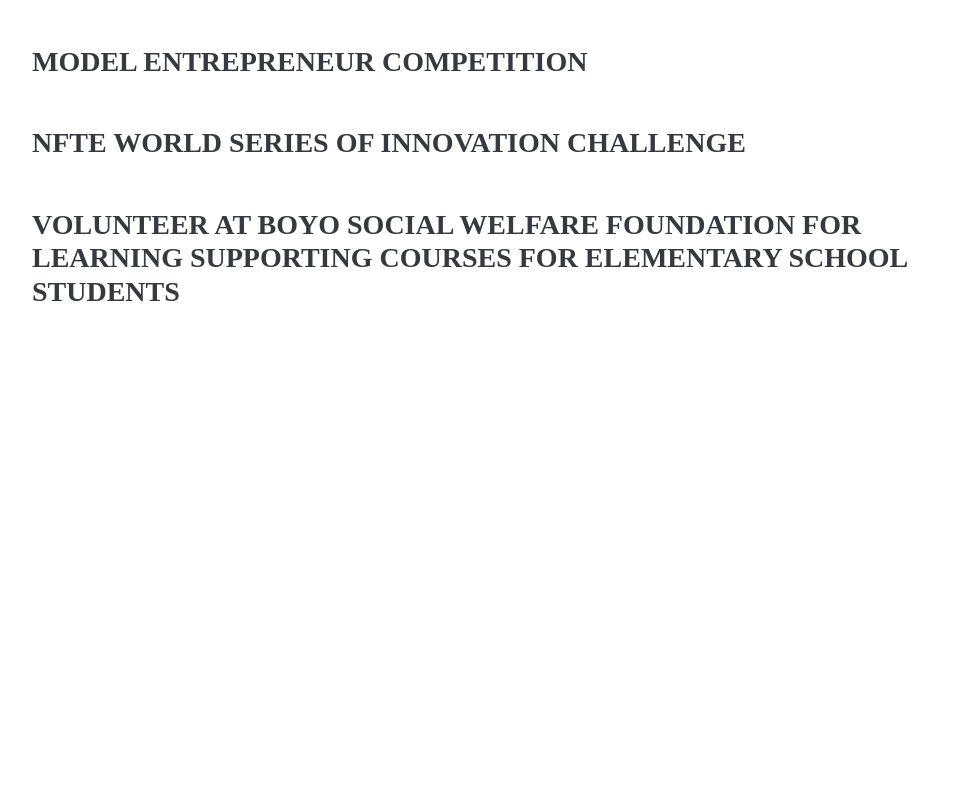
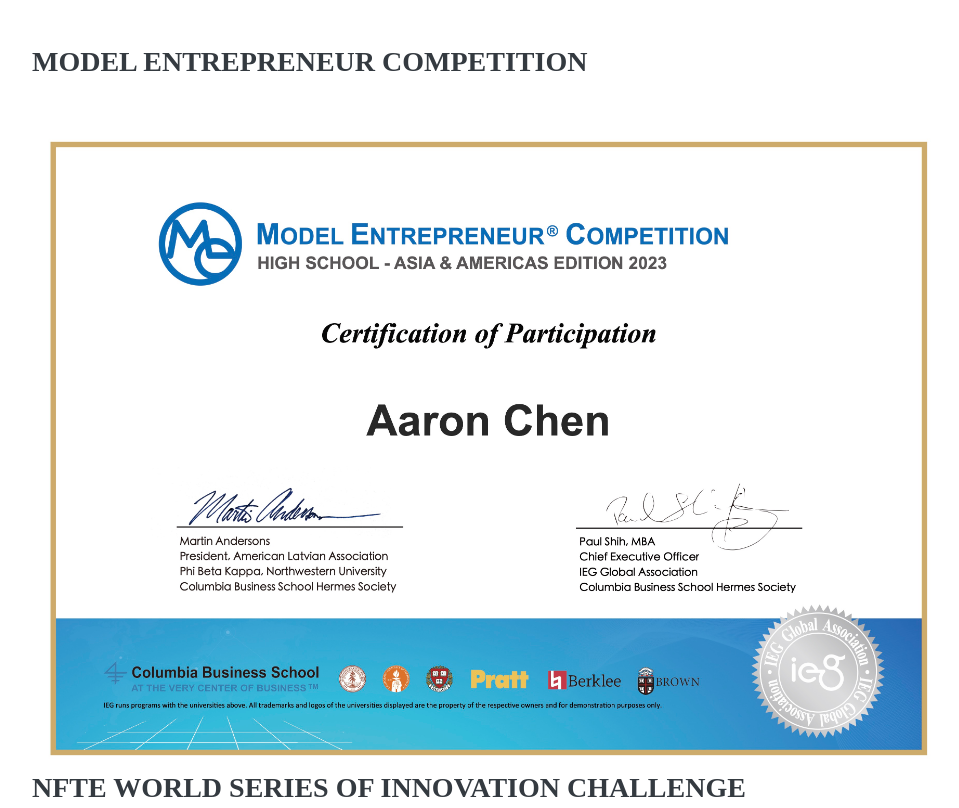
Before and after one commit to aaronchen2007/aaronchen2007, a website: page Extracurricular Details.html in a window 1280 px wide. Shown: the part 2308-3116 px from the top of the page, without its empty margins (288-1247 px from the left). Before the commit the page ends 2712 px from the top, so only its background shows below. Drawn offline with nearby package versions, Linux system fonts and the light colour scheme; a web font is replaced by a local one.

Commit message:
update extracurricular activity section

```diff
--- a/Extracurricular Details.html
+++ b/Extracurricular Details.html
@@ -79,7 +79,7 @@
                     </h4>
 
                     <h3 class="mb-5">Model Entrepreneur Competition</h3>
-
+                    <img src="img/MEC certificate.jpg" alt="MEC Image" class="img-fluid">
                     <h3 class="mb-5">NFTE World Series of Innovation Challenge</h3>
 
                     <h3 class="mb-5">Volunteer at Boyo Social Welfare Foundation for Learning Supporting Courses for Elementary School Students</h3>
```
Also changed, not shown: img/MEC certificate.jpg (added).
